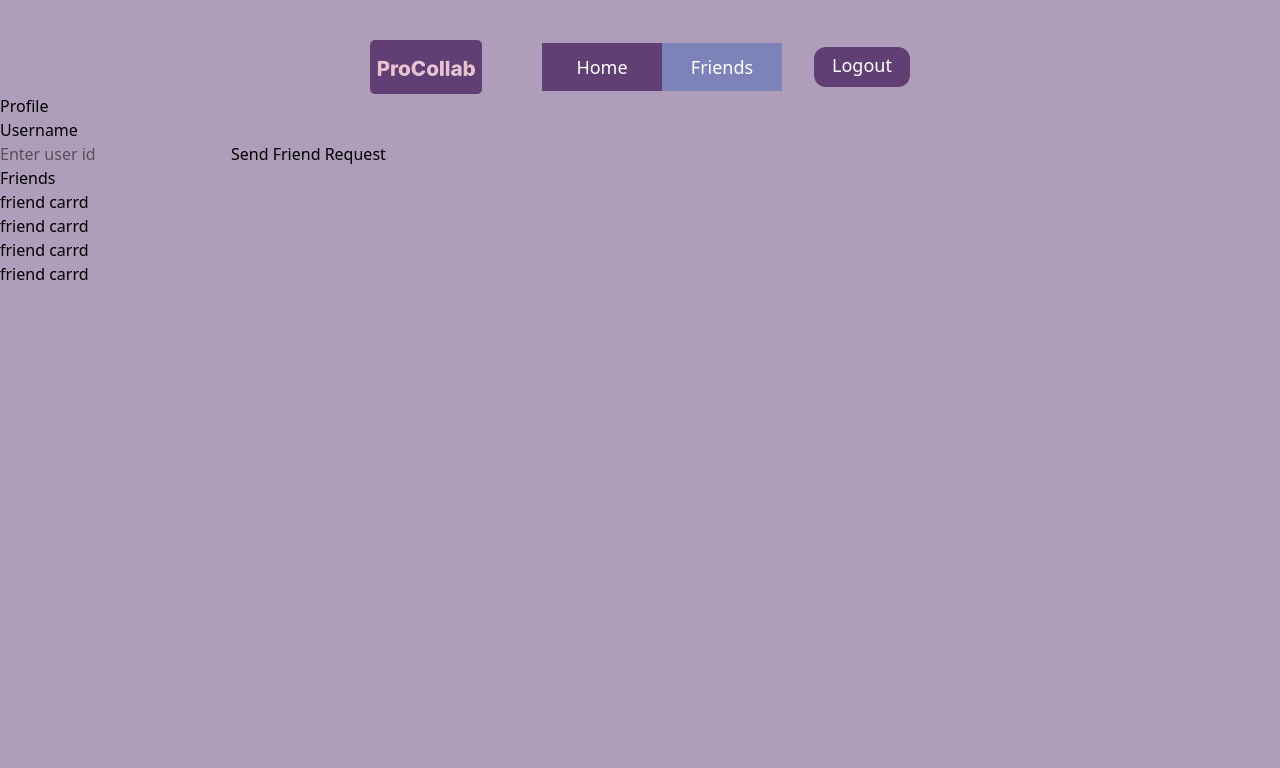
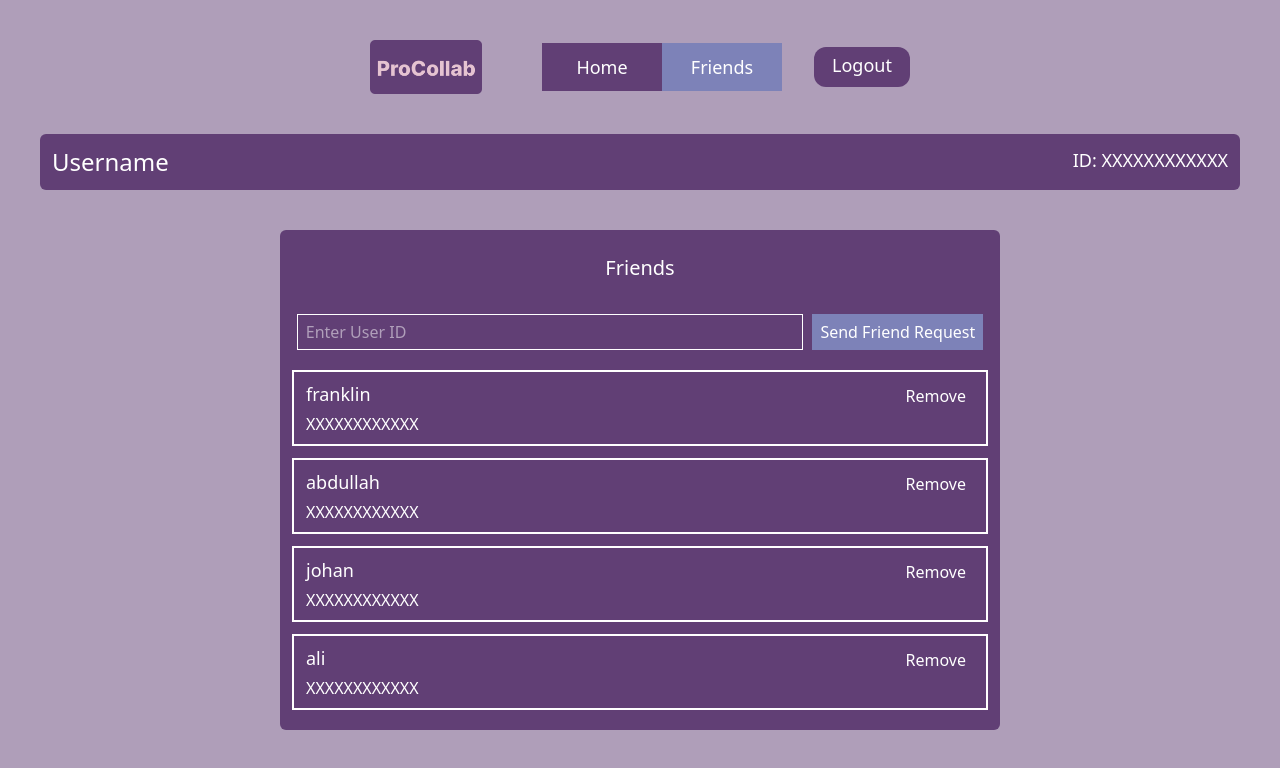
Before and after one commit to ImranullahKhann/project-collaboration, a React (Vite) app in the folder client/: page / in a window 1280 px wide. Both pictures are taken after a click on the button "Friends". Shown: the top 768 px of the page. Built offline with nearby package versions, Linux system fonts and the light colour scheme.

Commit message:
Add friends section

```diff
--- a/client/src/components/Dashboard.jsx
+++ b/client/src/components/Dashboard.jsx
@@ -1,5 +1,5 @@
 import Header from "./Header/Header"
-import Friends from "./Friends"
+import Friends from "./Friends/Friends"
 import Home from "./Home"
 import { useState } from "react"
 
--- a/client/src/components/Friends.jsx
+++ /dev/null
@@ -1,25 +0,0 @@
-const Friends = () => {
-    return (
-        <main>
-            <section>
-                <h1>Profile</h1>
-                <h2>Username</h2>
-            </section>
-            <form action="">
-                <input type="text" placeholder="Enter user id" />
-                <button>Send Friend Request</button>
-            </form>
-            <section>
-                <h2>Friends</h2>
-                <ul>
-                    <li>friend carrd</li>
-                    <li>friend carrd</li>
-                    <li>friend carrd</li>
-                    <li>friend carrd</li>
-                </ul>
-            </section>
-        </main>
-    )
-}
-
-export default Friends
--- /dev/null
+++ b/client/src/components/Friends/FriendCard.jsx
@@ -0,0 +1,14 @@
+const FriendCard = ({ info }) => {
+    return (
+        <div className="border-2 border-white mb-3 py-2 px-3">
+            <div className="flex justify-between">
+                <h3 className="text-lg">{info.name}</h3>
+                <button className="py-1 px-2 rounded-lg hover:bg-dangerRed cursor-pointer">Remove</button>
+            </div>
+            <p className="font-light">{info.friendsId}</p>
+
+        </div>
+    )
+}
+
+export default FriendCard
--- /dev/null
+++ b/client/src/components/Friends/Friends.jsx
@@ -0,0 +1,49 @@
+import FriendCard from "./FriendCard"
+
+const Friends = () => {
+    const friends = [
+        {
+            id: 1,
+            name: "franklin",
+            friendsId: "XXXXXXXXXXXX"
+        },
+        {
+            id: 2,
+            name: "abdullah",
+            friendsId: "XXXXXXXXXXXX"
+        },
+        {
+            id: 3,
+            name: "johan",
+            friendsId: "XXXXXXXXXXXX"
+        },
+        {
+            id: 4,
+            name: "ali",
+            friendsId: "XXXXXXXXXXXX"
+        },
+    ]
+    return (
+        <main className="flex flex-col items-center mt-10 px-10">
+            <section className="flex justify-between w-full bg-darkOne text-white p-3 rounded-md">
+                <h1 className="text-2xl">Username</h1>
+                <h2 className="text-lg">ID: XXXXXXXXXXXX</h2>
+            </section>
+
+            <section className="mt-10 bg-darkOne text-white w-180 h-125 rounded-md p-3 flex flex-col items-center">
+                <h2 className="py-3 text-xl">Friends</h2>
+                <form className="w-full py-5 flex justify-around" action="">
+                    <input className="outline-none border-1 border-white w-8/11 py-1 px-2" type="text" placeholder="Enter User ID" />
+                    <button className="bg-lightOne py-1.5 px-2 cursor-pointer hover:bg-[#9da3e0]">Send Friend Request</button>
+                </form>
+                <div className="w-full">
+                    {
+                    friends.map(friend => <FriendCard key={friend.id} info={friend} />)
+                    }
+                </div>
+            </section>
+        </main>
+    )
+}
+
+export default Friends
--- a/client/src/main.css
+++ b/client/src/main.css
@@ -8,6 +8,10 @@
   --color-lightTwo: #E5C3D1;
   --color-dangerRed: #E84545;
   --color-lightDarkOne: rgba(97, 63, 117, 0.5);
+}
+
+* {
+  box-sizing: border-box;
 }
 
 body {
```
